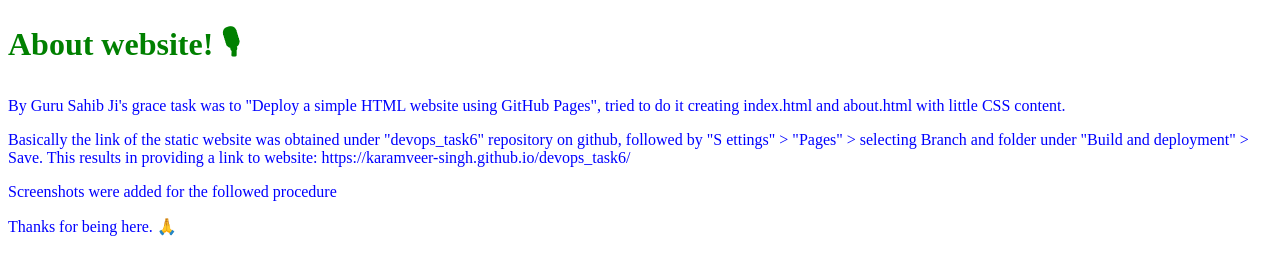
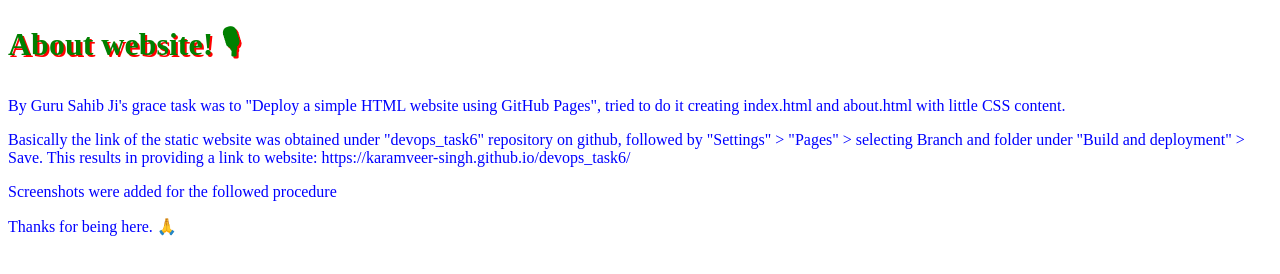
Before and after one commit to Karamveer-Singh/devops_task6, a plain HTML site: page about.html in a window 1280 px wide. Drawn offline with Linux system fonts and the light colour scheme.

Commit message:
updated about page with css

```diff
--- a/about.html
+++ b/about.html
@@ -11,6 +11,9 @@ body {
 
 h1 {
   color: green;
+
+  text-shadow: 2px 2px red;
+
 }
 </style>
 </head>
@@ -18,7 +21,7 @@ h1 {
       <h1>About website! 🎙</h1>
 
       <p>By Guru Sahib Ji's grace task was to "Deploy a simple HTML website using GitHub Pages", tried to do it creating index.html and about.html with little CSS content.</p>
-      <p>Basically the link of the static website was obtained under "devops_task6" repository on github, followed by "S	ettings" > "Pages" > selecting Branch and folder under "Build and deployment" > Save. This results in providing a link to website: https://karamveer-singh.github.io/devops_task6/ </p>
+      <p>Basically the link of the static website was obtained under "devops_task6" repository on github, followed by "Settings" > "Pages" > selecting Branch and folder under "Build and deployment" > Save. This results in providing a link to website: https://karamveer-singh.github.io/devops_task6/ </p>
       <p>Screenshots were added for the followed procedure</p>
 
       <p>Thanks for being here. 🙏 </p>
```
